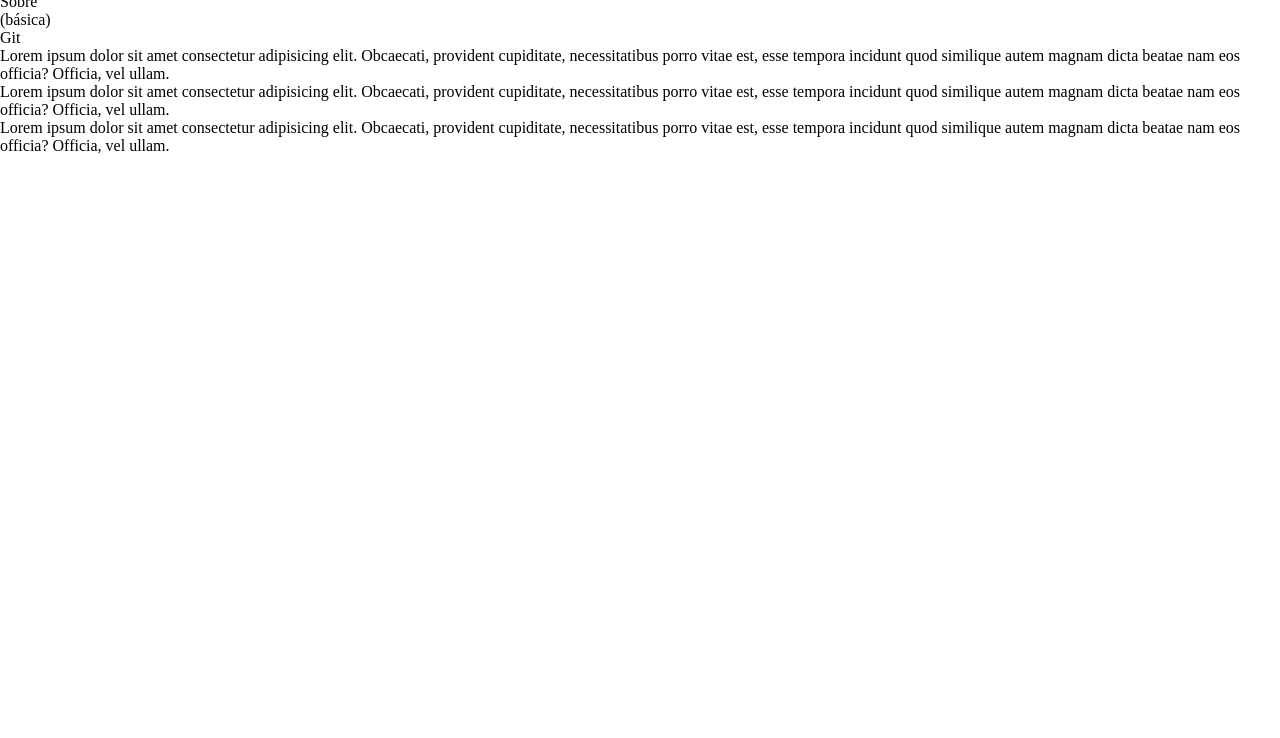
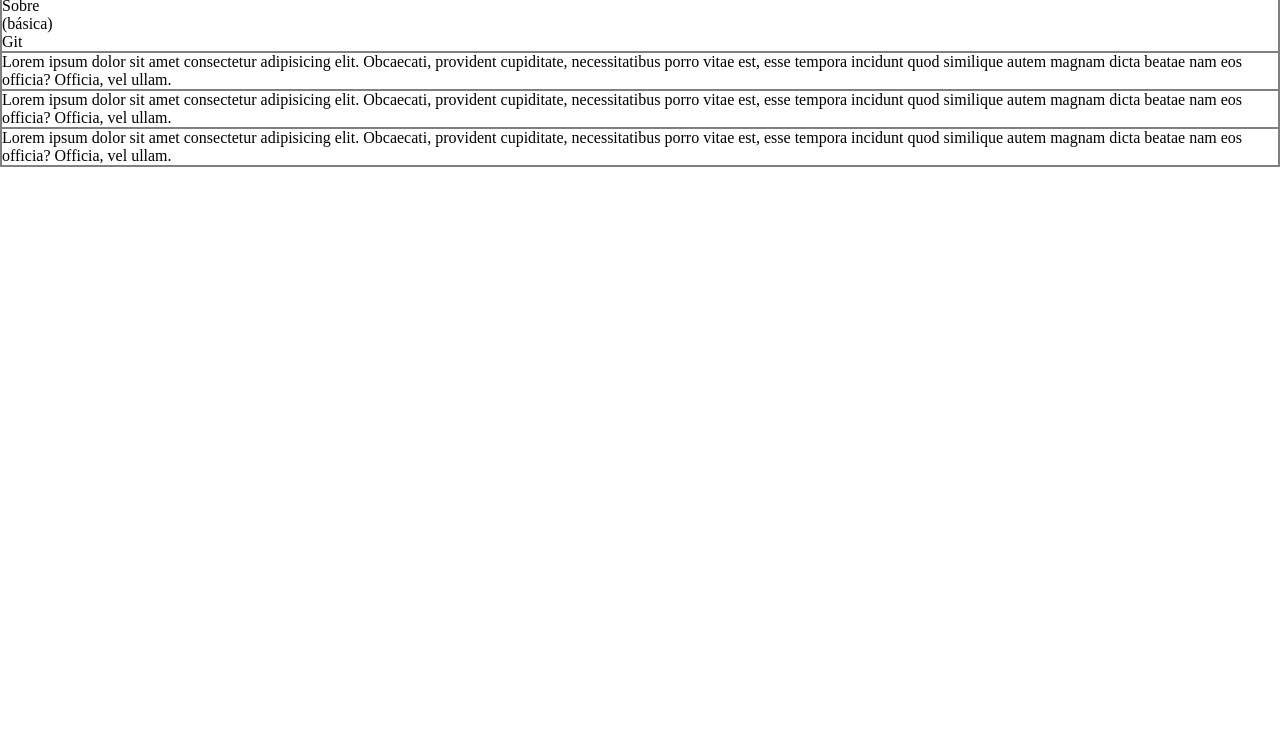
Before and after one commit to gusazevedo/momento-dev, a plain HTML site: page index.html in a window 1280 px wide. Shown: the part 62-800 px from the top of the page. Drawn offline with Linux system fonts and the light colour scheme.

Commit message:
Estilizando componentes com bordas

```diff
--- a/styles.css
+++ b/styles.css
@@ -3,3 +3,11 @@
     padding: 0;
     box-sizing: border-box;
 }
+
+.header,
+.main,
+.aside,
+.article,
+.footer {
+    border: 1px solid grey;
+}
```
